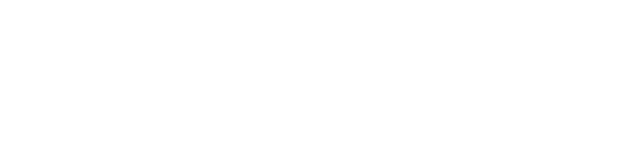
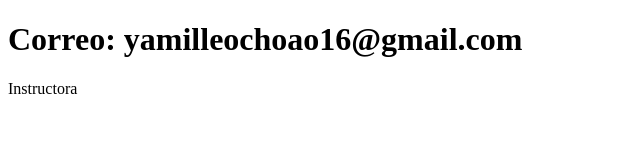
Before and after one commit to yohana0609/sistema-de-registro, a plain HTML site: page index.html in a window 1280 px wide. Shown: the whole page, without its empty margins (0-640 px from the left). Drawn offline with Linux system fonts and the light colour scheme.

Commit message:
Actualiza el contacto

```diff
--- a/index.html
+++ b/index.html
@@ -6,6 +6,7 @@
     <title>Sistema de Registro de Juegos</title>
 </head>
 <body>
-
+    <h1>Correo: yamilleochoao16@gmail.com</h1>
+        <p>Instructora</p>
 </body>
 </html>
```
